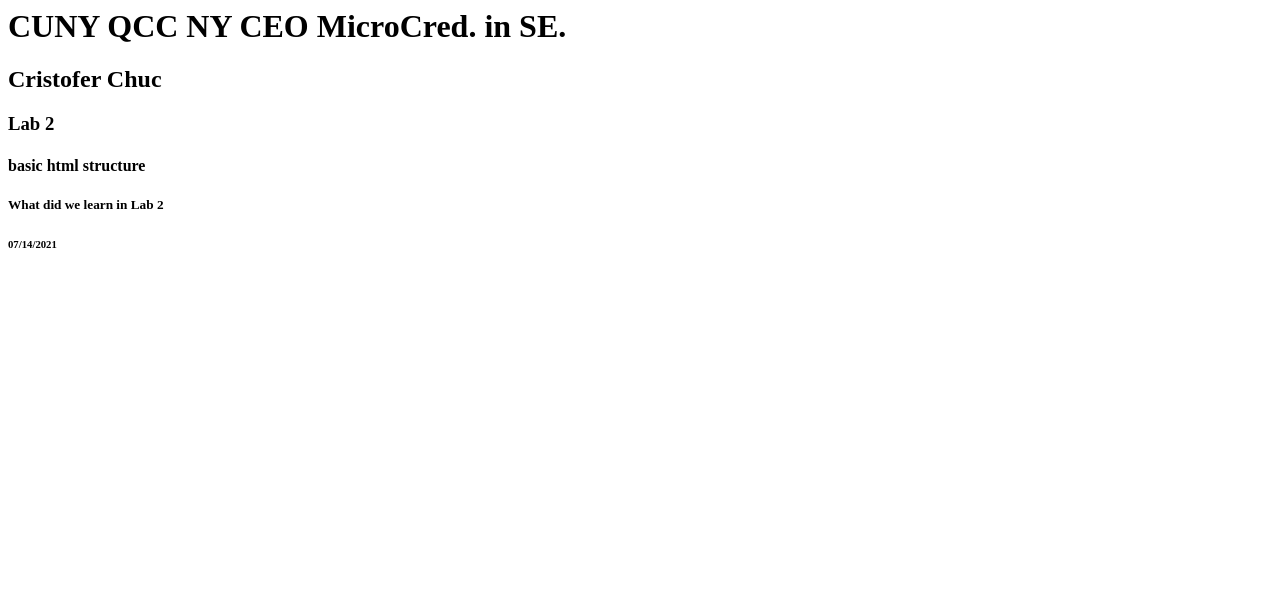
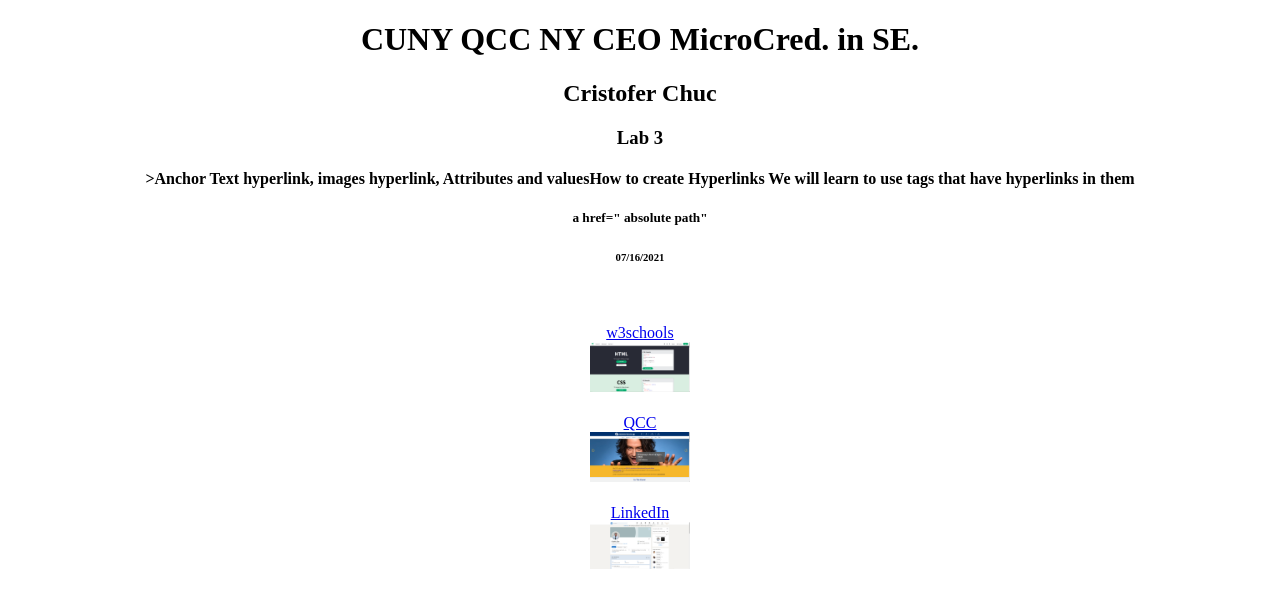
Before and after one commit to cchuc000/CunyQccNyCeoMicro, a plain HTML site: page Labs/Lab3/Lab3.html in a window 1280 px wide. Drawn offline with Linux system fonts and the light colour scheme.

Commit message:
completed lab 3 and submitted on edmodo

```diff
--- a/Labs/Lab3/Lab3.html
+++ b/Labs/Lab3/Lab3.html
@@ -1,18 +1,52 @@
+<!DOCTYPE html>
 <html>
   <head>
     <meta charset="utf-8">
-    <title>Lab 2</title>
+    <title>Lab 3</title>
   </head>
 
   <body>
+    <center>
     <h1> CUNY QCC NY CEO MicroCred. in SE.</h1>
     <h2>Cristofer Chuc</h2>
-    <h3>Lab 2</h3>
-    <h4>basic html structure</h4>
-    <h5>What did we learn in Lab 2</h5>
-    <h6>07/14/2021</h6>
+    <h3>Lab 3</h3>
+    <h4>>Anchor Text hyperlink, images hyperlink, Attributes and valuesHow to create Hyperlinks We will learn to use tags that have hyperlinks in them</h4>
+    <h5>a href=" absolute path"</h5>
+    <h6>07/16/2021</h6>
+    <br><br>
+
+    <a href="https://www.w3schools.com">
+    w3schools
+    </a>
+    <br>
+
+    <a href="https://www.w3schools.com" target="_blank"><!--target blank opens new tab-->
+    <img src="w3.PNG " alt="buttin/icon to redirect to w3schools"  width="100px">
+    </a>
+    <br><br>
+
+    <a href="https://www.qcc.cuny.edu/">
+    QCC
+    </a>
+    <br>
+
+    <a href="https://www.qcc.cuny.edu/" target="_blank"><!--attribute target="blank" opens new tab-->
+    <img src="qcc.PNG " alt="buttin/icon to redirect to w3schools"  width="100px">
+    </a>
+    <br><br>
 
 
+    <a href="https://www.linkedin.com">
+    LinkedIn
+    </a>
+    <br>
+
+    <a href="https://www.linkedin.com" target="_blank">
+    <img src="linked in.PNG" alt="buttin/icon to reditect to linkedin" width="100px">
+    </a>
+    <br><br>
+
+    </center>
   </body>
 
 </html>
```
Also changed, not shown: index.html (+7 -0 lines), Labs/Lab3/linked in.PNG (added), Labs/Lab3/qcc.PNG (added), Labs/Lab3/w3.PNG (added).
